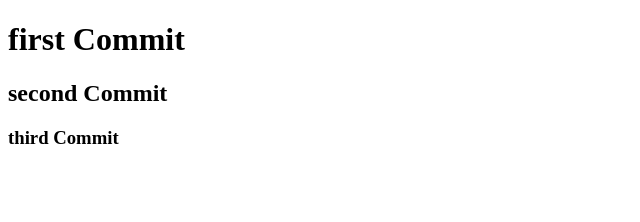
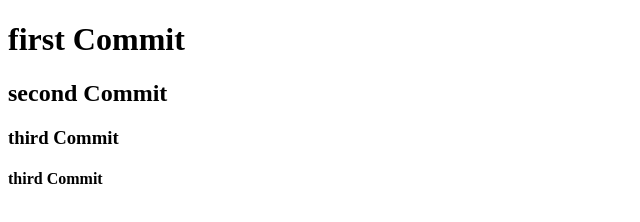
Before and after one commit to Amardeepsingh82100/multi-commit, a plain HTML site: page index.html in a window 1280 px wide. Shown: the whole page, without its empty margins (0-640 px from the left). Drawn offline with Linux system fonts and the light colour scheme.

Commit message:
4th commit

```diff
--- a/index.html
+++ b/index.html
@@ -9,6 +9,7 @@
     <h1>first Commit</h1>
     <h2>second Commit</h2>
     <h3>third Commit</h3>
+    <h4>third Commit</h4>
 
 </body>
 </html>
```
